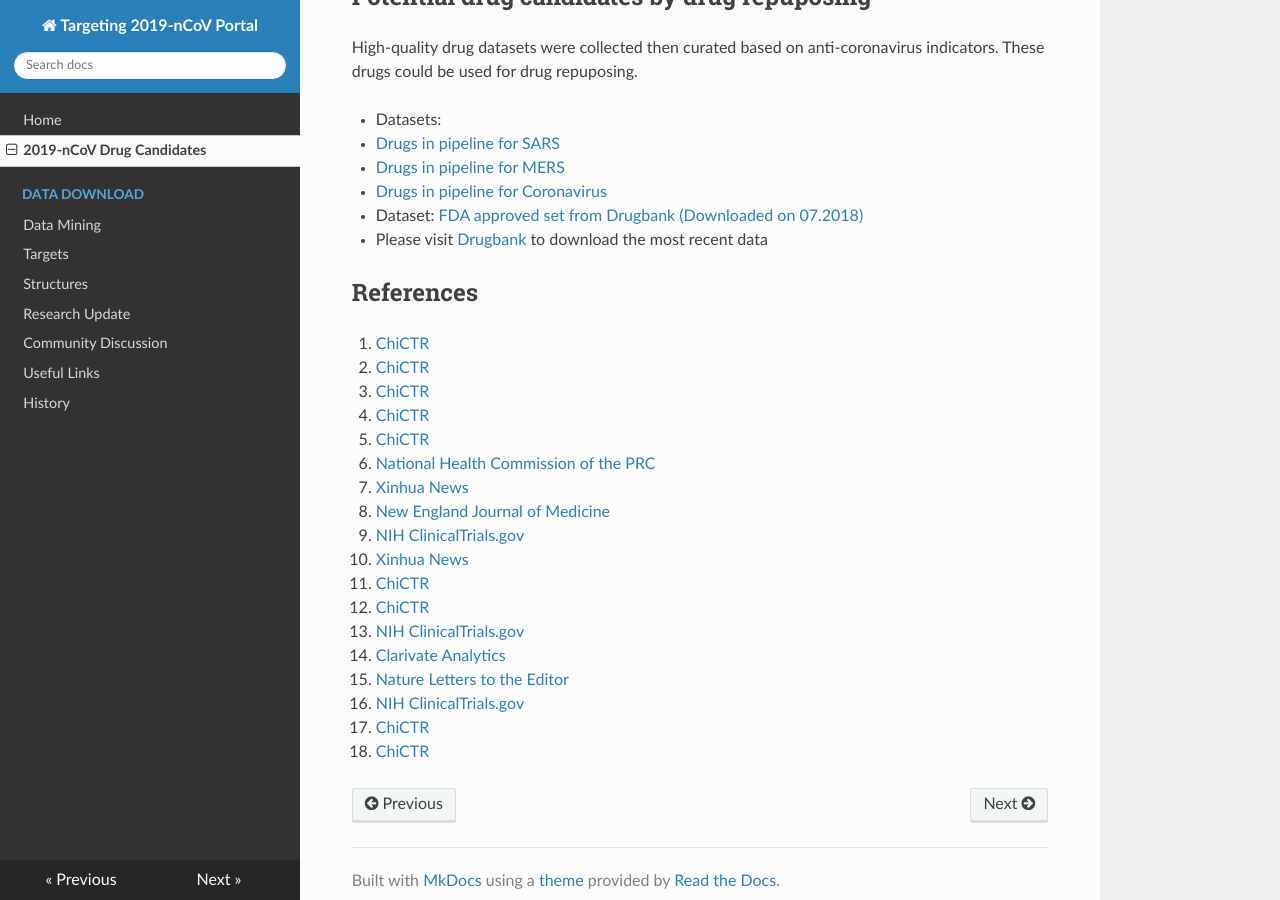
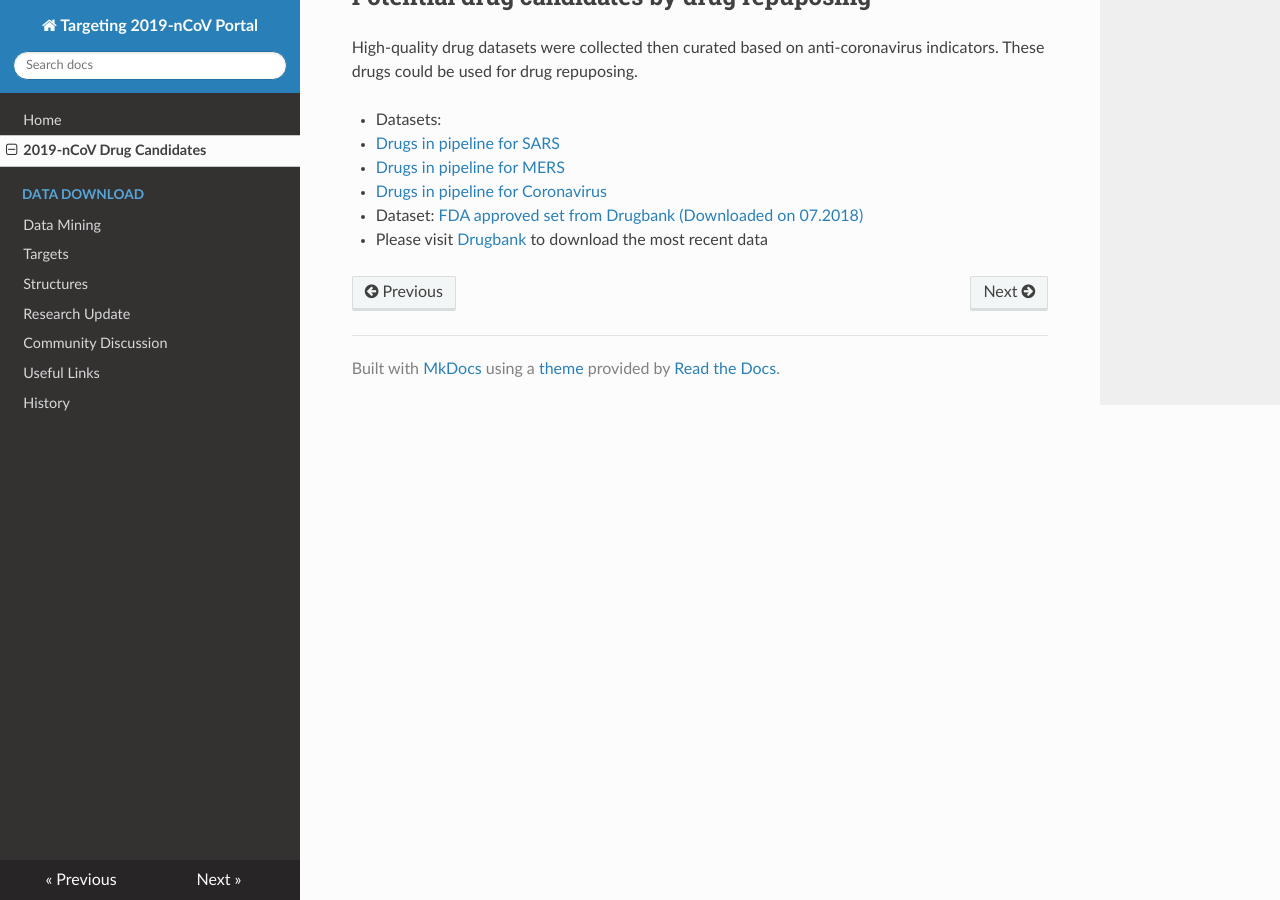
Before and after one commit to GHDDI-AILab/Targeting2019-nCoV, an MkDocs documentation site: the page built from docs/drug_candidates.md, in a window 1280 px wide and 900 px high, scrolled down 1763 px. Built offline with MkDocs 1.6.1, drawn with Linux system fonts in a browser that asks for light colours; nearby versions of some CDN libraries.

Commit message:
Update drug_candidates.md

```diff
--- a/docs/drug_candidates.md
+++ b/docs/drug_candidates.md
@@ -52,26 +52,3 @@
 
  * Dataset: [FDA approved set from Drugbank (Downloaded on 07.2018)](http://ghddiai.oss-cn-zhangjiakou.aliyuncs.com/file/file_druglist_drugbank201807.csv)
    * Please visit [Drugbank](https://www.drugbank.ca/) to download the most recent data
-
-
-
-## References
-
-  1. [ChiCTR](http://www.chictr.org.cn/showprojen.aspx?proj=48684)
-  2. [ChiCTR](http://www.chictr.org.cn/showprojen.aspx?proj=48919)
-  3. [ChiCTR](http://www.chictr.org.cn/showprojen.aspx?proj=48809)
-  4. [ChiCTR](http://www.chictr.org.cn/showprojen.aspx?proj=48991)
-  5. [ChiCTR](http://www.chictr.org.cn/showprojen.aspx?proj=48782)
-  6. [National Health Commission of the PRC](http://www.nhc.gov.cn/yzygj/s7652m/202001/7450028ab6084101ae8110f0aaf81271.shtml)
-  7. [Xinhua News](http://www.xinhuanet.com/english/2020-01/30/c_138742163.htm)
-  8. [New England Journal of Medicine](https://www.nejm.org/doi/10.1056/NEJMoa2001191)
-  9. [NIH ClinicalTrials.gov](https://clinicaltrials.gov/ct2/show/NCT04246242)
-  10. [Xinhua News](http://www.xinhuanet.com/english/2020-02/01/c_138747115.htm)
-  11. [ChiCTR](http://www.chictr.org.cn/showprojen.aspx?proj=48992)
-  12. [ChiCTR](http://www.chictr.org.cn/showprojen.aspx?proj=48777)
-  13. [NIH ClinicalTrials.gov](https://clinicaltrials.gov/ct2/show/NCT04244591)
-  14. [Clarivate Analytics](http://clarivate.com.cn/coronavirus-resources/images/Remdesivir.pdf)
-  15. [Nature Letters to the Editor](https://www.nature.com/articles/s41422-020-0282-0)
- 16. [NIH ClinicalTrials.gov](https://clinicaltrials.gov/ct2/show/NCT04257656)
-  17. [ChiCTR](http://www.chictr.org.cn/showprojen.aspx?proj=48968)
-  18. [ChiCTR](http://www.chictr.org.cn/showprojen.aspx?proj=49042)
```
Also changed, not shown: other parts of docs/drug_candidates.md (+1 -1 lines).
